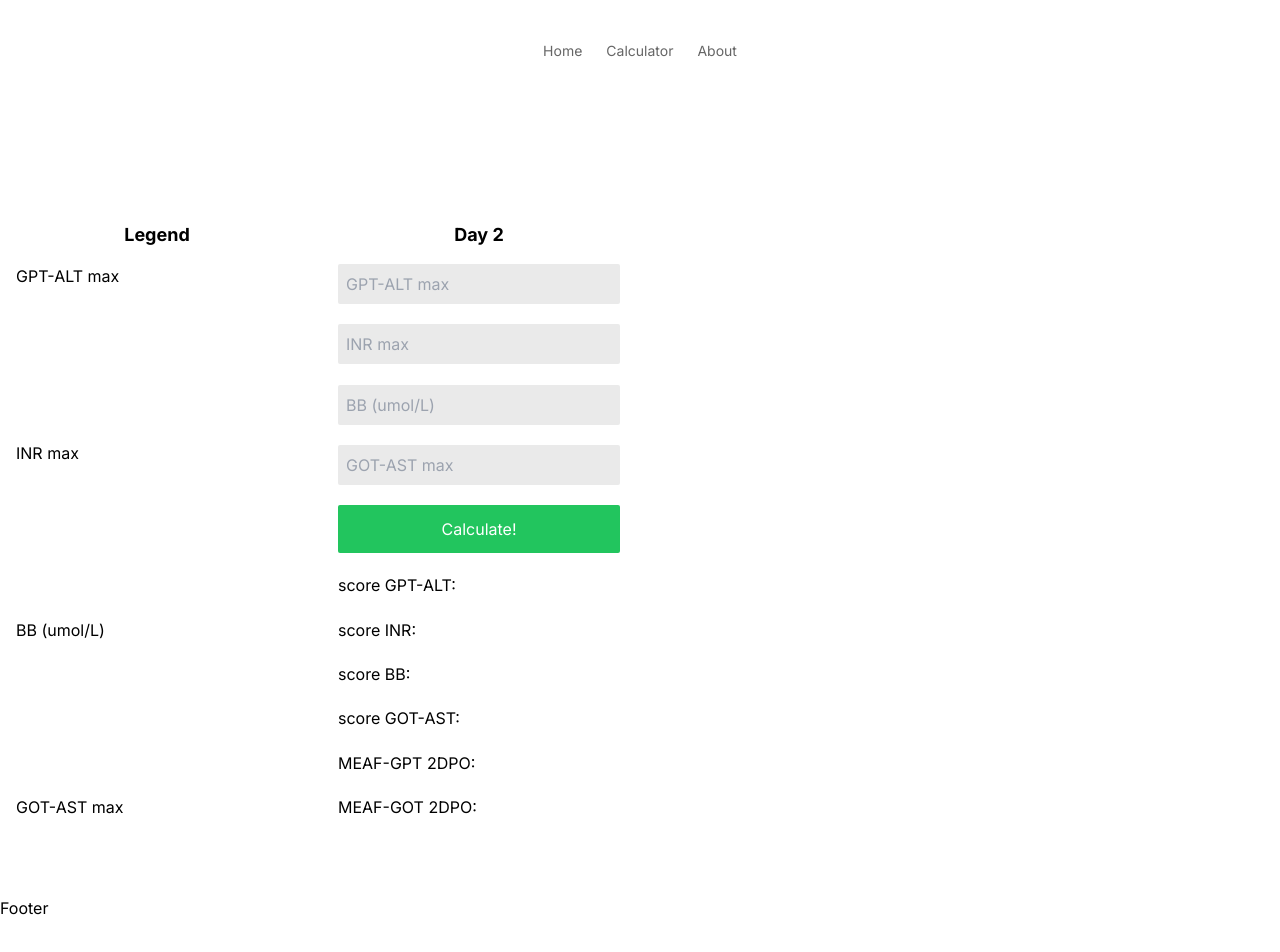
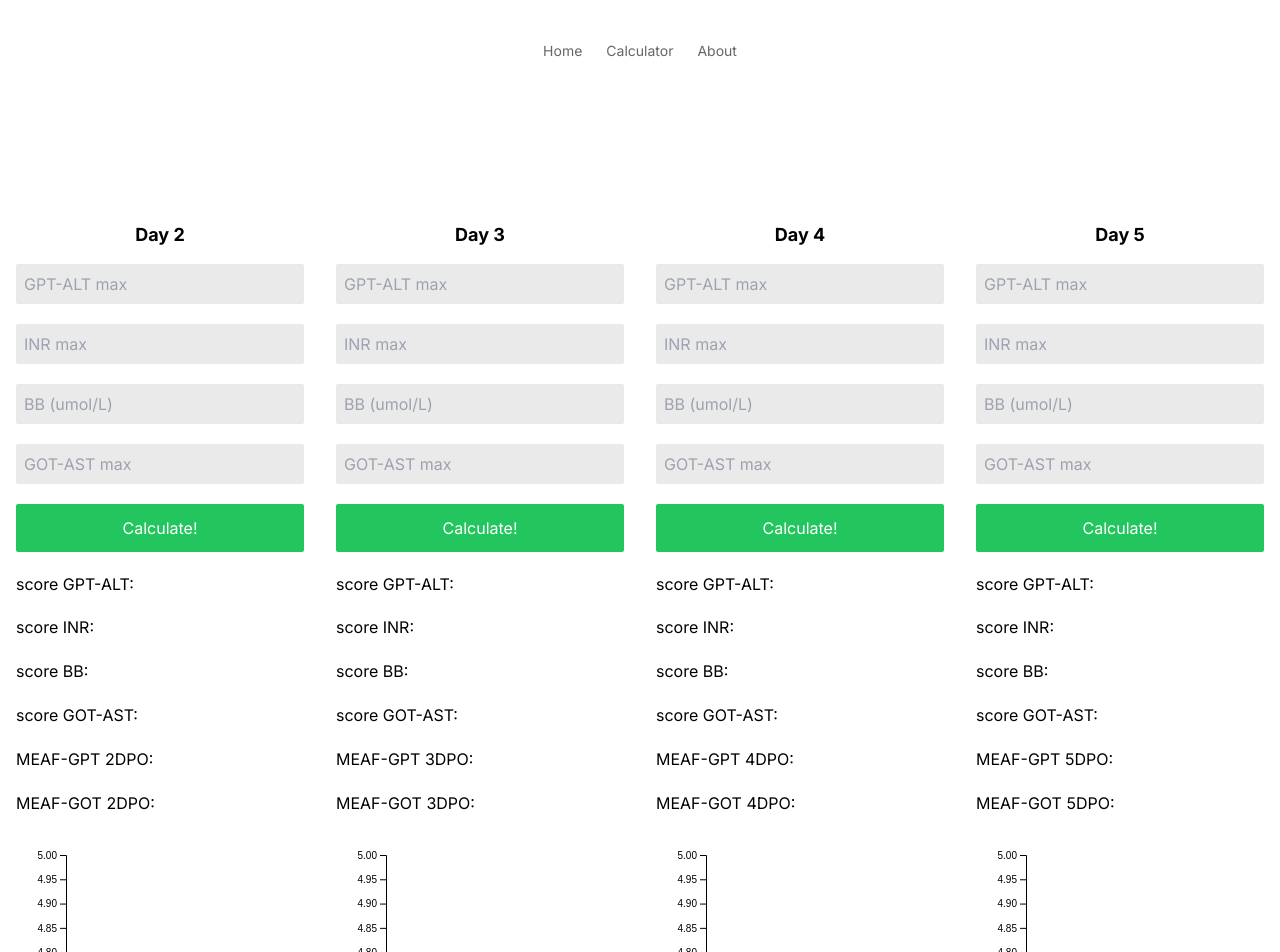
Before and after one commit to JamalDols/meafscores, a Nuxt app: page /calculator in a window 1280 px wide. Shown: the top 952 px of the page. Before the commit the page ends 920 px from the top, so only its background shows below. Built offline with nearby package versions, Linux system fonts and the light colour scheme.

Commit message:
✨ Add days components

```diff
--- /dev/null
+++ b/components/DayInput.vue
@@ -0,0 +1,92 @@
+<template>
+    <div :id="'day' + day" class="flex-grow-0 flex-shrink  basis-full">
+      <span class="text-lg font-bold text-center block mb-4">Day {{ day }}</span>
+      <div class="flex flex-col gap-4 justify-between h-full">
+        <input v-model="gpt" type="number" minlength="1" maxlength="3" class="bg-black-200 rounded-sm py-2 px-2" :name="'gpt' + day" placeholder="GPT-ALT max">
+        <input v-model="inr" type="number" minlength="1" maxlength="3" class="bg-black-200 rounded-sm py-2 px-2" :name="'inr' + day" placeholder="INR max">
+        <input v-model="bb" type="number" minlength="1" maxlength="3" class="bg-black-200 rounded-sm py-2 px-2" :name="'bb' + day" placeholder="BB (umol/L)">
+        <input v-model="got" type="number" minlength="1" maxlength="3" class="bg-black-200 rounded-sm py-2 px-2" :name="'got' + day" placeholder="GOT-AST max">
+        <button @click="calculate" class="bg-green-500 text-white rounded-sm py-3 px-4">Calculate!</button>
+        <div>score GPT-ALT: <span>{{ scoreGPTALT }}</span></div>
+        <div>score INR: <span>{{ scoreINR }}</span></div>
+        <div>score BB: <span>{{ scoreBB }}</span></div>
+        <div>score GOT-AST: <span>{{ scoreGOTAST }}</span></div>
+        <div>MEAF-GPT {{ day }}DPO: <span>{{ meafGPT }}</span></div>
+        <div>MEAF-GOT {{ day }}DPO: <span>{{ meafGOT }}</span></div>
+        <div>
+          <ScatterPlot :data="chartData" />
+        </div>
+      </div>
+    </div>
+  </template>
+
+  <script>
+  import ScatterPlot from '@/components/ScatterPlot.vue';
+
+  export default {
+    components: {
+      ScatterPlot
+    },
+    props: {
+      day: {
+        type: Number,
+        required: true
+      },
+      constants: {
+        type: Object,
+        required: true
+      }
+    },
+    data() {
+      return {
+        gpt: null,
+        inr: null,
+        bb: null,
+        got: null,
+        scoreGPTALT: '',
+        scoreINR: '',
+        scoreBB: '',
+        scoreGOTAST: '',
+        meafGPT: '',
+        meafGOT: '',
+        chartData: []
+      };
+    },
+    methods: {
+      calculate() {
+        const { gptB, gptD, gptE, inrB, inrD, inrE, bbB, bbD, bbE, gotB, gotD, gotE } = this.constants;
+
+        const gptScore = this.calculateScore(this.gpt, gptB, gptD, gptE);
+        this.scoreGPTALT = gptScore;
+
+        const inrScore = this.calculateScore(this.inr, inrB, inrD, inrE);
+        this.scoreINR = inrScore;
+
+        const bbScore = this.calculateScore(this.bb, bbB, bbD, bbE);
+        this.scoreBB = bbScore;
+
+        const gotScore = this.calculateScore(this.got, gotB, gotD, gotE);
+        this.scoreGOTAST = gotScore;
+
+        this.meafGPT = parseFloat(gptScore) + parseFloat(inrScore) + parseFloat(bbScore);
+        this.meafGOT = parseFloat(inrScore) + parseFloat(bbScore) + parseFloat(gotScore);
+
+        this.chartData = [
+          { x: this.day, y: this.meafGPT },
+          { x: this.day, y: this.meafGOT }
+        ];
+      },
+      calculateScore(value, B, D, E) {
+        if (value === null || value === '') {
+          return 0;
+        }
+        const score = D / (1 + Math.exp(B * (Math.log(value) - Math.log(E))));
+        return score.toFixed(3);
+      }
+    }
+  };
+  </script>
+
+  <style scoped>
+  /* Styles for the component */
+  </style>
--- /dev/null
+++ b/components/ScatterPlot.vue
@@ -0,0 +1,90 @@
+<template>
+    <div ref="chart" class="chart"></div>
+  </template>
+
+  <script>
+  import * as d3 from 'd3';
+
+  export default {
+    props: {
+      data: {
+        type: Array,
+        required: true
+      }
+    },
+    mounted() {
+      this.createChart();
+      window.addEventListener('resize', this.createChart);
+    },
+    beforeDestroy() {
+      window.removeEventListener('resize', this.createChart);
+      if (this.chart) {
+        this.chart.dispose();
+      }
+    },
+    methods: {
+      createChart() {
+        const margin = { top: 20, right: 30, bottom: 40, left: 50 };
+
+        const containerWidth = this.$refs.chart.clientWidth;
+        const containerHeight = this.$refs.chart.clientHeight;
+
+        const width = containerWidth - margin.left - margin.right;
+        const height = containerHeight - margin.top - margin.bottom;
+
+        d3.select(this.$refs.chart).selectAll("*").remove();
+
+        const svg = d3.select(this.$refs.chart)
+          .append("svg")
+          .attr("width", containerWidth)
+          .attr("height", containerHeight)
+          .append("g")
+          .attr("transform", `translate(${margin.left},${margin.top})`);
+
+        const x = d3.scaleLinear()
+          .domain([0, 5])
+          .range([0, width]);
+
+        const y = d3.scaleLinear()
+          .domain([4.3, 5])
+          .range([height, 0]);
+
+        svg.append("g")
+          .attr("transform", `translate(0,${height})`)
+          .call(d3.axisBottom(x));
+
+        svg.append("g")
+          .call(d3.axisLeft(y));
+
+        svg.append("text")
+          .attr("text-anchor", "end")
+          .attr("x", width / 2 + margin.left)
+          .attr("y", height + margin.top + 20)
+          .text("Dias Post-Operación");
+
+        svg.append("text")
+          .attr("text-anchor", "end")
+          .attr("transform", "rotate(-90)")
+          .attr("y", -margin.left + 20)
+          .attr("x", -margin.top - height / 2 + 20)
+          .text("LGS - MEAG (gpt) SCORE");
+
+        svg.selectAll("dot")
+          .data(this.data)
+          .enter()
+          .append("circle")
+          .attr("cx", d => x(d.x))
+          .attr("cy", d => y(d.y))
+          .attr("r", 5)
+          .style("fill", "#69b3a2");
+      }
+    }
+  };
+  </script>
+
+  <style scoped>
+  .chart {
+    width: 100%;
+    height: 400px; /* Puedes ajustar esta altura según tus necesidades */
+  }
+  </style>
--- a/package.json
+++ b/package.json
@@ -10,6 +10,7 @@
     "postinstall": "nuxt prepare"
   },
   "dependencies": {
+    "d3": "^7.9.0",
     "nuxt": "^3.12.3",
     "vue": "latest"
   },
--- a/pages/calculator.vue
+++ b/pages/calculator.vue
@@ -1,93 +1,52 @@
 <template>
     <div class="container mx-auto grid-cols-12 grid px-4 gap-10">
-        <div class="col-span-3">
-            <span class="text-lg font-bold text-center block mb-4">Legend</span>
-            <div class="flex flex-col gap-4 justify-between h-full">
-                <span>GPT-ALT max</span>
-                <span>INR max</span>
-                <span>BB (umol/L)</span>
-                <span>GOT-AST max</span>
-            </div>
-        </div>
-        <div class="col-span-3" id="day2">
-            <span class="text-lg font-bold text-center block mb-4">Day 2</span>
-            <div class="flex flex-col gap-4 justify-between h-full">
-                <input v-model="gpt2" type="number" minlength="1" maxlength="3" class="bg-black-200 rounded-sm py-2 px-2" name="gpt2" placeholder="GPT-ALT max">
-                <input v-model="inr2" type="number" minlength="1" maxlength="3" class="bg-black-200 rounded-sm py-2 px-2" name="inr2" placeholder="INR max">
-                <input v-model="bb2" type="number" minlength="1" maxlength="3" class="bg-black-200 rounded-sm py-2 px-2" name="bb2" placeholder="BB (umol/L)">
-                <input v-model="got2" type="number" minlength="1" maxlength="3" class="bg-black-200 rounded-sm py-2 px-2" name="got2" placeholder="GOT-AST max">
-                <button @click="calculate" class="bg-green-500 text-white rounded-sm py-3 px-4">Calculate!</button>
-                <div>score GPT-ALT: <span>{{ scoreGPTALT2 }}</span></div>
-                <div>score INR: <span>{{ scoreINR2 }}</span></div>
-                <div>score BB: <span>{{ scoreBB2 }}</span></div>
-                <div>score GOT-AST: <span>{{ scoreGOTAST2 }}</span></div>
-                <div>MEAF-GPT 2DPO: <span>{{ meafGPT2 }}</span></div>
-                <div>MEAF-GOT 2DPO: <span>{{ meafGOT2 }}</span></div>
-            </div>
+      <div class="col-span-12 flex gap-8">
+        <DayInput :day="2" :constants="constants2DPO" />
+        <DayInput :day="3" :constants="constants3DPO" />
+        <DayInput :day="4" :constants="constants4DPO" />
+        <DayInput :day="5" :constants="constants5DPO" />
       </div>
     </div>
   </template>
 
   <script>
+  import DayInput from '@/components/DayInput.vue';
+
   export default {
+    components: {
+      DayInput
+    },
     data() {
       return {
-            gpt2: null,
-            inr2: null,
-            bb2: null,
-            got2: null,
-            scoreGPTALT2: '',
-            scoreINR2: '',
-            scoreBB2: '',
-            scoreGOTAST2: '',
-            meafGPT2: '',
-            meafGOT2: ''
+        constants2DPO: {
+          gptB: -2.0125491, gptD: 3.2831146, gptE: 549.5562336,
+          inrB: -5.0120686, inrD: 3.293744, inrE: 1.9530051,
+          bbB: -1.9272168, bbD: 3.3797542, bbE: 3.2702441,
+          gotB: -2.1489028, gotD: 3.2382656, gotE: 745.2758055
+        },
+        constants3DPO: {
+          gptB: -2.001, gptD: 3.287, gptE: 565.189,
+          inrB: -4.996, inrD: 3.294, inrE: 1.958,
+          bbB: -1.907, bbD: 3.414, bbE: 3.584,
+          gotB: -2.140, gotD: 3.241, gotE: 749.212
+        },
+        constants4DPO: {
+          gptB: -2.012, gptD: 3.284, gptE: 567.397,
+          inrB: -5.000, inrD: 3.292, inrE: 1.959,
+          bbB: -1.872, bbD: 3.504, bbE: 4.587,
+          gotB: -2.141, gotD: 3.239, gotE: 748.930
+        },
+        constants5DPO: {
+          gptB: -2.029, gptD: 3.286, gptE: 565.942,
+          inrB: -5.019, inrD: 3.288, inrE: 1.956,
+          bbB: -1.781, bbD: 3.609, bbE: 5.559,
+          gotB: -2.148, gotD: 3.243, gotE: 746.883
+        }
       };
-    },
-    methods: {
-        calculate() {
-            const DPO2gptB = -2.0125491;
-            const DPO2gptD = 3.2831146;
-            const DPO2gptE = 549.5562336;
-
-            const DPO2inrB = -5.0120686;
-            const DPO2inrD = 3.293744;
-            const DPO2inrE = 1.9530051;
-
-            const DPO2bbB = -1.9272168;
-            const DPO2bbD = 3.3797542;
-            const DPO2bbE = 3.2702441;
-
-            const DPO2gotB = -2.1489028;
-            const DPO2gotD = 3.2382656;
-            const DPO2gotE = 745.2758055;
-
-            const gpt2Score = this.calculateScore(this.gpt2, DPO2gptB, DPO2gptD, DPO2gptE);
-            this.scoreGPTALT2 = gpt2Score;
-
-            const inr2Score = this.calculateScore(this.inr2, DPO2inrB, DPO2inrD, DPO2inrE);
-            this.scoreINR2 = inr2Score;
-
-            const bb2Score = this.calculateScore(this.bb2, DPO2bbB, DPO2bbD, DPO2bbE);
-            this.scoreBB2 = bb2Score;
-
-            const got2Score = this.calculateScore(this.got2, DPO2gotB, DPO2gotD, DPO2gotE);
-            this.scoreGOTAST2 = got2Score;
-
-            this.meafGPT2 = parseFloat(this.scoreGPTALT2) + parseFloat(this.scoreINR2) + parseFloat(this.scoreBB2);
-            this.meafGOT2 = parseFloat(this.scoreINR2) + parseFloat(this.scoreBB2) + parseFloat(this.scoreGOTAST2);
-        },
-        calculateScore(value, B, D, E) {
-            const score = D / (1 + Math.exp(B * (Math.log(value) - Math.log(E))));
-            return score.toFixed(3);
-        }
     }
   };
   </script>
 
   <style scoped>
-.container {
-    display: grid;
-    grid-template-columns: repeat(12, 1fr);
-}
+  /* Styles for the main view */
   </style>
```
Also changed, not shown: 1 other file (tests, documents, lock files or other folders). Lines whose indentation alone changed are shown as unchanged.
